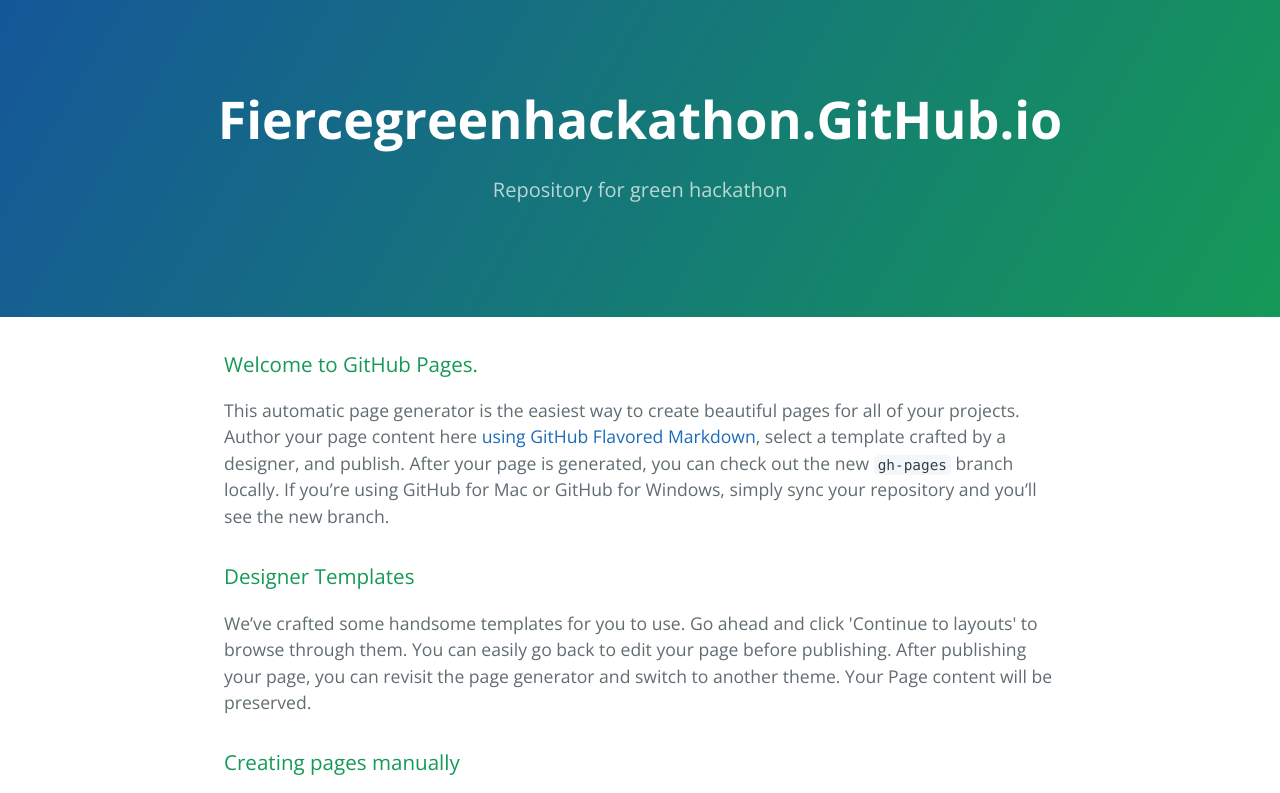
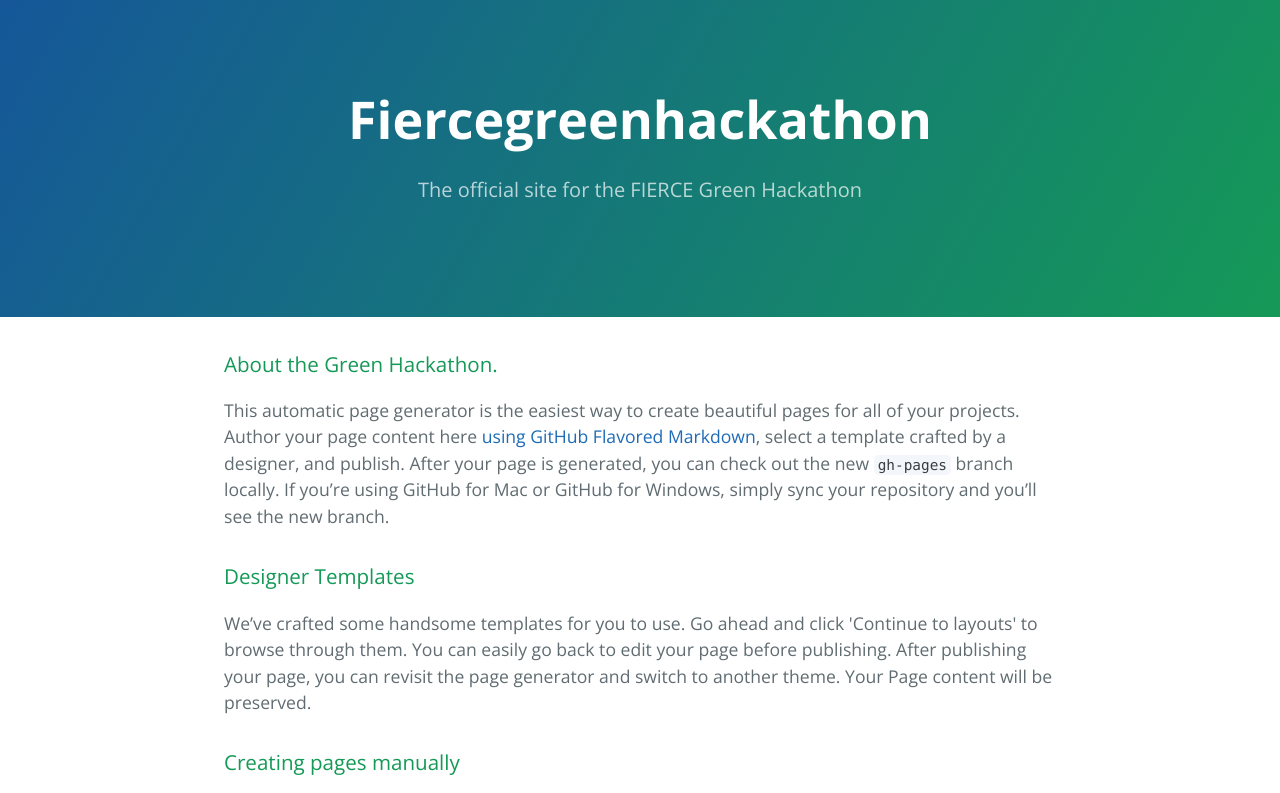
Before and after one commit to FIERCEGreenHacks/FIERCEGreenHacks, a plain HTML site: page index.html in a window 1280 px wide. Shown: the top 793 px of the page. Drawn offline with nearby package versions, Linux system fonts and the light colour scheme.

Commit message:
Update index.html
updated test

```diff
--- a/index.html
+++ b/index.html
@@ -11,13 +11,13 @@
   </head>
   <body>
     <section class="page-header">
-      <h1 class="project-name">Fiercegreenhackathon.GitHub.io</h1>
-      <h2 class="project-tagline">Repository for green hackathon </h2>
+      <h1 class="project-name">Fiercegreenhackathon</h1>
+      <h2 class="project-tagline">The official site for the FIERCE Green Hackathon </h2>
     </section>
 
     <section class="main-content">
       <h3>
-<a id="welcome-to-github-pages" class="anchor" href="#welcome-to-github-pages" aria-hidden="true"><span class="octicon octicon-link"></span></a>Welcome to GitHub Pages.</h3>
+<a id="About-the-Green-Hackathon" class="anchor" href="#About-the-Green-Hackathon" aria-hidden="true"><span class="octicon octicon-link"></span></a>About the Green Hackathon.</h3>
 
 <p>This automatic page generator is the easiest way to create beautiful pages for all of your projects. Author your page content here <a href="https://guides.github.com/features/mastering-markdown/">using GitHub Flavored Markdown</a>, select a template crafted by a designer, and publish. After your page is generated, you can check out the new <code>gh-pages</code> branch locally. If you’re using GitHub for Mac or GitHub for Windows, simply sync your repository and you’ll see the new branch.</p>
 
```
